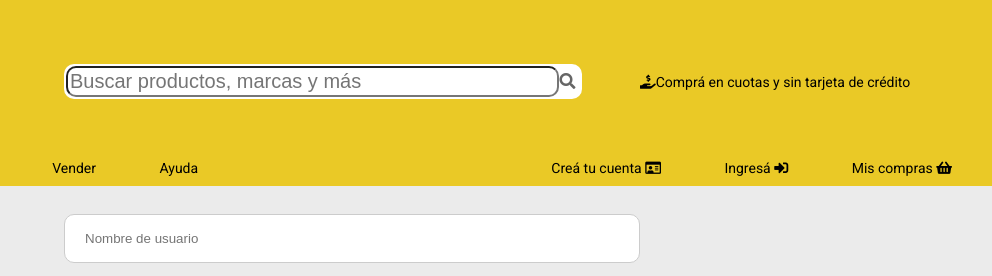
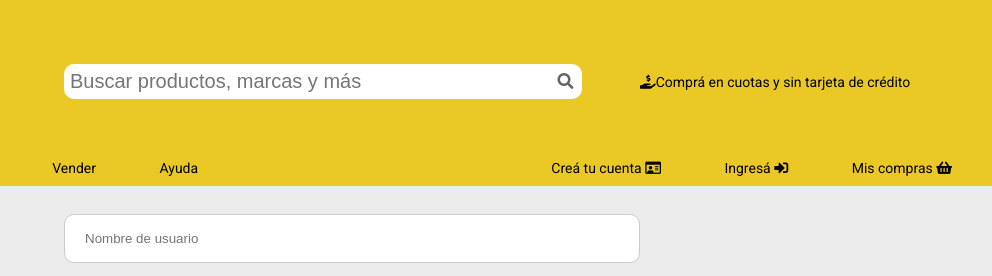
Before and after one commit to dportugaln/MercadoLiebre, a website: page views/login.html in a window 1280 px wide. Shown: the top 276 px of the page, 288-1280 px from the left. Drawn offline with Linux system fonts and the light colour scheme; files that its build step writes are made by us from their sources; files whose address does not match are found by name.

Commit message:
Arreglado form de búsqueda

```diff
--- a/public/css/styles.css
+++ b/public/css/styles.css
@@ -70,7 +70,7 @@ header ul li a{
 header .form .input{
     background-color: transparent;
     outline: none;
-    color: #666;
+    border-color: transparent;
     padding: 2px;
     border-radius: 10px;
 
@@ -79,6 +79,7 @@ header .form .input{
 header .form .submit{
     font-size: 16px;
     background-color: transparent;
+    border-color: transparent;
     color: #666;
     margin-right: 5px;
 }
--- a/views/login.html
+++ b/views/login.html
@@ -17,8 +17,10 @@
                   </a>
                 </div>
                 <div class="form" action="#" method="GET">
-                    <input class="input" type="text"   placeholder="Buscar productos, marcas y más">
-                    <div class="submit"><i class="fa fa-search"></i></div>
+                  <input class="input" type="text" placeholder="Buscar productos, marcas y más">
+                  <button class="submit" type="submit">
+                      <i class="fa fa-search"></i>
+                  </button>
                 </div>
                 <p><i class="fas fa-hand-holding-usd"></i>Comprá en cuotas y sin tarjeta de crédito</p>
             </div>
```
Also changed, not shown: views/home.html (+3 -1 lines), views/register.html (+4 -2 lines).
